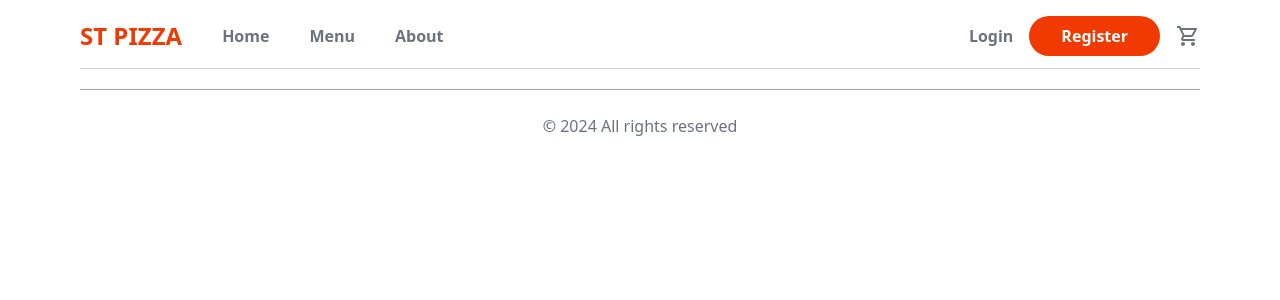
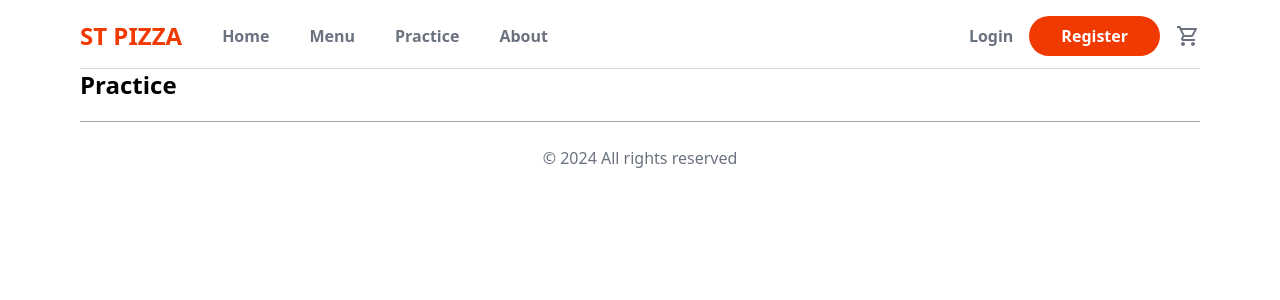
Before and after one commit to ParthN242/food-ordering-pro, a React (Vite) app in the folder Frontend/: page /practice in a window 1280 px wide. Shown: the top 300 px of the page. Built offline with nearby package versions, Linux system fonts and the light colour scheme; no server answers.

Commit message:
Feat: added practice page

```diff
--- a/Frontend/src/App.jsx
+++ b/Frontend/src/App.jsx
@@ -19,9 +19,10 @@ import Cart from "./Pages/Cart/Cart";
 import Payment from "./Pages/Payment/Payment";
 import Orders from "./Pages/Orders/Orders";
 import OrderItems from "./Pages/Orders/OrderItems";
-import Context, { UserContext } from "./Context/Context";
+import Context from "./Context/Context";
+import Practice from "./Pages/Practice/Pratice";
 
-axios.defaults.baseURL = import.meta.env.VITE_BACKEND_URL;
+axios.defaults.baseURL = import.meta.env.VITE_BACKEND_URL_0;
 axios.defaults.headers.post["Content-Type"] = "application/json";
 axios.defaults.withCredentials = true;
 
@@ -48,6 +49,7 @@ function App() {
             <Route path="/payment" element={<Payment />} />
             <Route path="/orders" element={<Orders />} />
             <Route path="/orders/:id" element={<OrderItems />} />
+            <Route path="/practice" element={<Practice />} />
           </Routes>
           <Footer />
         </Router>
--- a/Frontend/src/Components/Header/Header.jsx
+++ b/Frontend/src/Components/Header/Header.jsx
@@ -1,4 +1,4 @@
-import React, { useContext, useState } from "react";
+import { useContext, useState } from "react";
 import { Link } from "react-router-dom";
 import { MdOutlineShoppingCart } from "react-icons/md";
 import { HiOutlineBars3BottomLeft } from "react-icons/hi2";
@@ -109,6 +109,7 @@ const Header = () => {
           </Link>
           <Link to={"/"}>Home</Link>
           <Link to={"/menu"}>Menu</Link>
+          <Link to={"/practice"}>Practice</Link>
           <a href={"#about"}>About</a>
         </div>
         <div className="flex items-center gap-4">
--- /dev/null
+++ b/Frontend/src/Pages/Practice/Pratice.jsx
@@ -0,0 +1,11 @@
+import React from "react";
+
+const Practice = () => {
+  return (
+    <div>
+      <h1 className="text-2xl font-bold">Practice</h1>
+    </div>
+  );
+};
+
+export default Practice;
```
